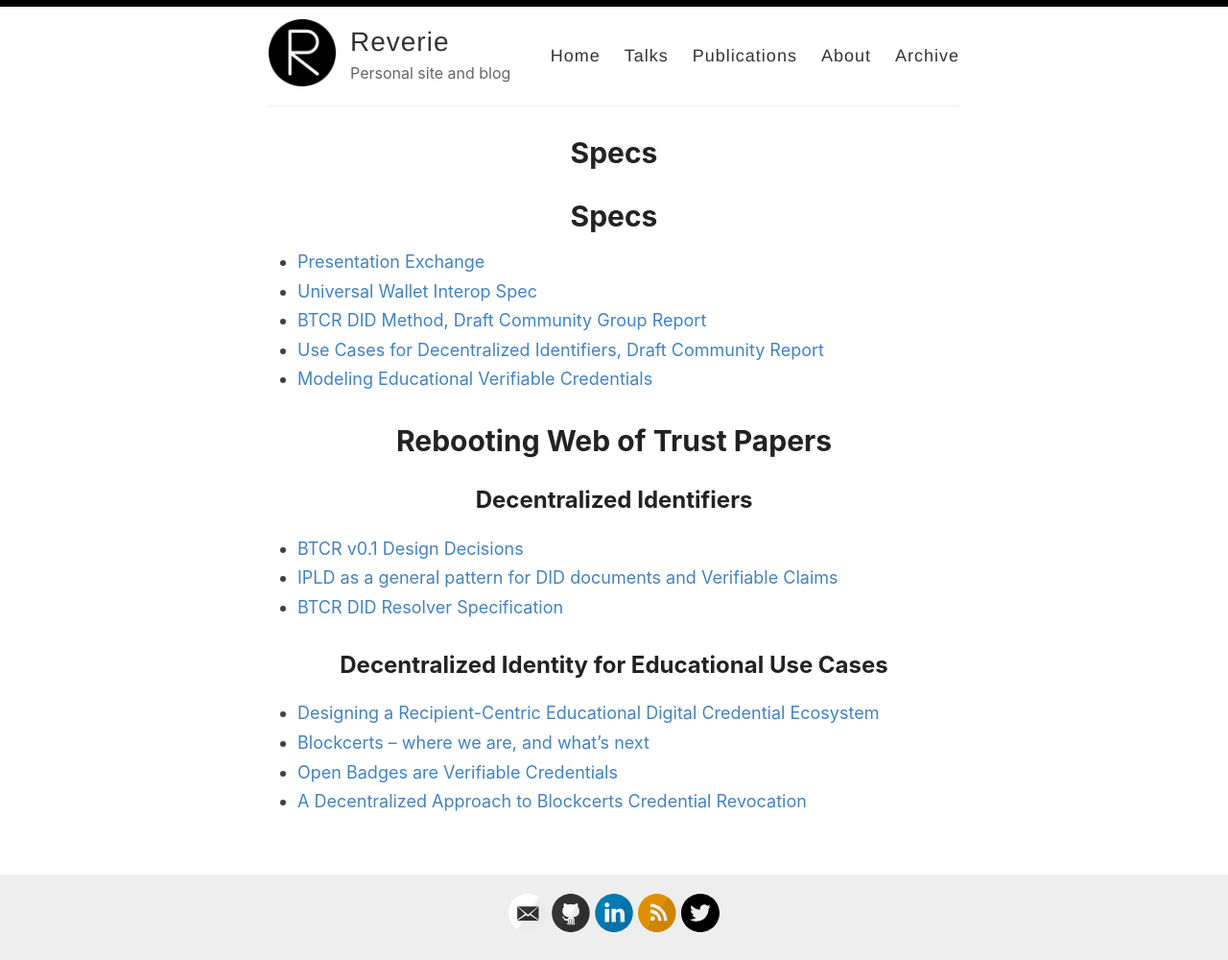
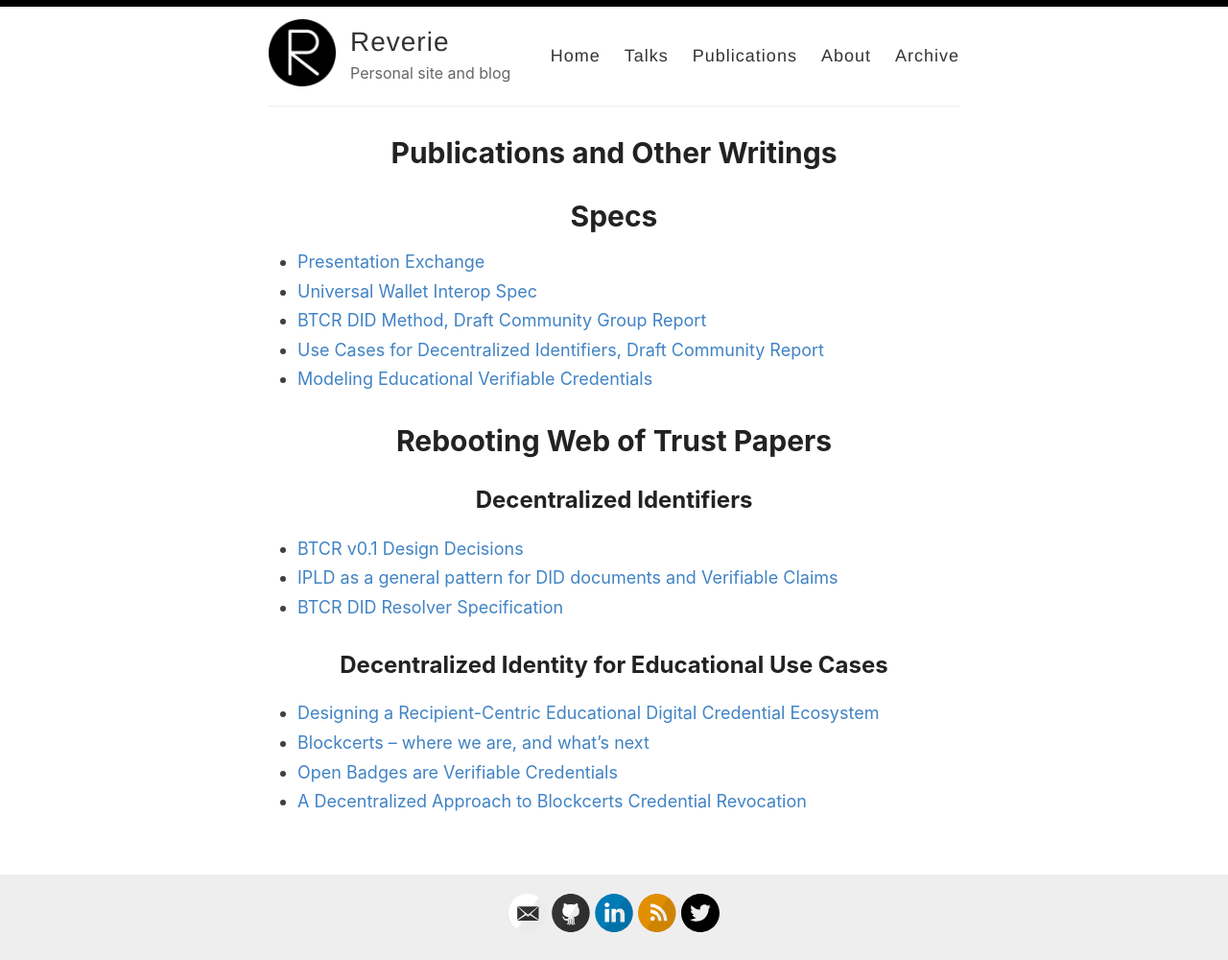
Before and after one commit to kimdhamilton/kimdhamilton.github.io, a Jekyll site: the page built from _pages/publications.md, in a window 1280 px wide. Shown: the whole page at 96% size. Built offline with Jekyll 4.4.1, drawn with Linux system fonts in a browser that asks for light colours; our own code applies the rules of GitHub Pages for plain Markdown files.

Commit message:
Update publications.md

```diff
--- a/_pages/publications.md
+++ b/_pages/publications.md
@@ -1,4 +1,8 @@
-
+---
+layout: page
+title: Publications and Other Writings
+permalink: /publications/
+---
 
 # Specs
 
```
